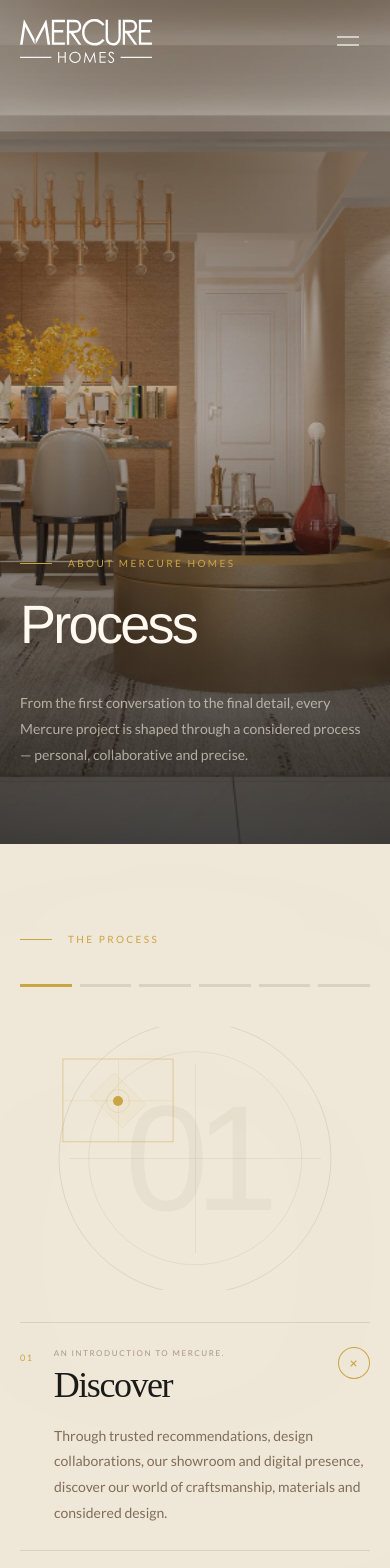
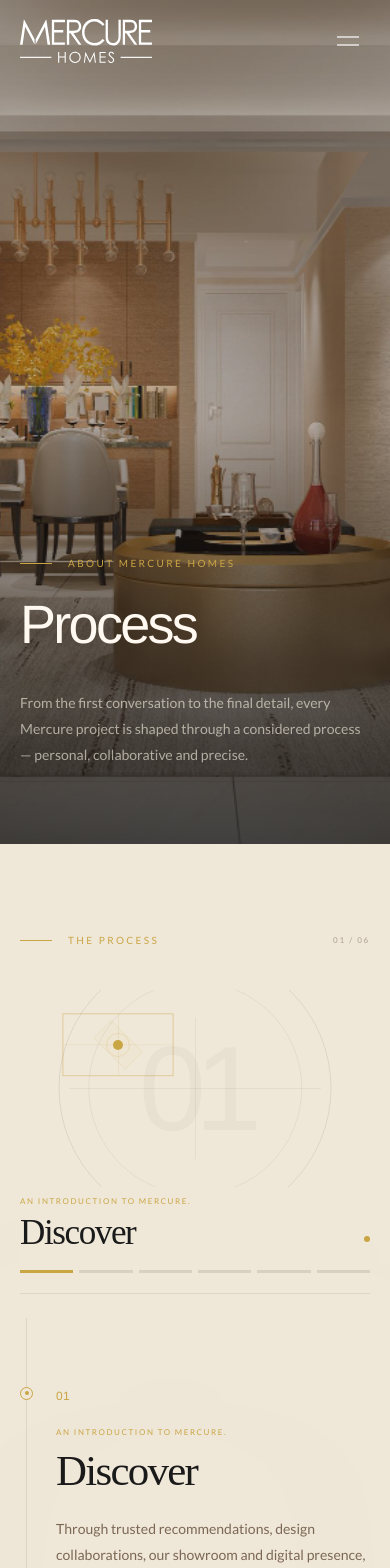
Before and after one commit to Parvesh93/mercure-homes, a Next.js app: page /process in a window 390 px wide. Shown: the top 1568 px of the page. Built offline with nearby package versions, Linux system fonts and the light colour scheme.

Commit message:
Updated process journey

```diff
--- a/src/components/process/ProcessJourney.tsx
+++ b/src/components/process/ProcessJourney.tsx
@@ -128,19 +128,19 @@ function ProcessObject({
 
   return (
     <div className="relative h-full w-full">
-      {/* outer circles */}
+      {/* OUTER CIRCLES */}
 
       <div className="absolute left-1/2 top-1/2 aspect-square w-[78%] -translate-x-1/2 -translate-y-1/2 rounded-full border border-[var(--walnut-patina)]/10" />
 
       <div className="absolute left-1/2 top-1/2 aspect-square w-[61%] -translate-x-1/2 -translate-y-1/2 rounded-full border border-[var(--walnut-patina)]/[0.07]" />
 
-      {/* guides */}
+      {/* GUIDES */}
 
       <div className="absolute left-1/2 top-[14%] h-[72%] w-px bg-[var(--walnut-patina)]/[0.06]" />
 
       <div className="absolute left-[14%] top-1/2 h-px w-[72%] bg-[var(--walnut-patina)]/[0.06]" />
 
-      {/* morphing object */}
+      {/* MORPHING OBJECT */}
 
       <div
         className={[
@@ -183,7 +183,7 @@ function ProcessObject({
         <div className="absolute left-0 top-1/2 h-px w-full bg-[var(--brand-gold)]/18" />
       </div>
 
-      {/* moving point */}
+      {/* MOVING POINT */}
 
       <span
         className={[
@@ -205,7 +205,7 @@ function ProcessObject({
         <span className="absolute inset-[-7px] rounded-full border border-[var(--brand-gold)]/20" />
       </span>
 
-      {/* large number */}
+      {/* LARGE NUMBER */}
 
       <div className="pointer-events-none absolute left-1/2 top-1/2 -translate-x-1/2 -translate-y-1/2 select-none">
         <span
@@ -216,7 +216,7 @@ function ProcessObject({
           className={[
             "block",
             "font-heading",
-            "text-[clamp(150px,16vw,260px)]",
+            "text-[clamp(120px,30vw,260px)]",
             "leading-none",
             "tracking-[-0.09em]",
             "text-[var(--walnut-patina)]/[0.045]",
@@ -255,6 +255,11 @@ export default function ProcessJourney() {
       Array<HTMLElement | null>
     >([]);
 
+  const mobileStepRefs =
+    useRef<
+      Array<HTMLElement | null>
+    >([]);
+
   const [
     activeStep,
     setActiveStep,
@@ -269,52 +274,27 @@ export default function ProcessJourney() {
     100;
 
   /* =========================================================
-     GSAP PIN + STEP ACTIVATION
+     GSAP
   ========================================================= */
 
   useEffect(() => {
     const section =
       sectionRef.current;
 
-    const pinWrap =
-      pinWrapRef.current;
+    if (!section) return;
 
-    const leftPanel =
-      leftPanelRef.current;
-
-    const rightPanel =
-      rightPanelRef.current;
-
-    if (
-      !section ||
-      !pinWrap ||
-      !leftPanel ||
-      !rightPanel
-    ) {
-      return;
-    }
-
-    const desktop =
-      window.matchMedia(
-        "(min-width: 1024px)"
-      ).matches;
+    const {
+      gsap,
+      ScrollTrigger,
+    } = getGSAP();
 
     const reduceMotion =
       window.matchMedia(
         "(prefers-reduced-motion: reduce)"
       ).matches;
 
-    if (
-      !desktop ||
-      reduceMotion
-    ) {
-      return;
-    }
-
-    const {
-      gsap,
-      ScrollTrigger,
-    } = getGSAP();
+    const mm =
+      gsap.matchMedia();
 
     const ctx =
       gsap.context(() => {
@@ -322,6 +302,7 @@ export default function ProcessJourney() {
            INTRO
         ============================================== */
 
+        if (!reduceMotion) {
           gsap.fromTo(
             ".process-intro",
             {
@@ -338,41 +319,69 @@ export default function ProcessJourney() {
               scrollTrigger: {
                 trigger:
                   section,
+
                 start:
                   "top 82%",
+
                 once: true,
               },
             }
           );
+        }
 
         /* =============================================
-           PIN LEFT PANEL
+           DESKTOP
         ============================================== */
 
+        mm.add(
+          "(min-width: 1024px)",
+          () => {
+            const pinWrap =
+              pinWrapRef.current;
+
+            const leftPanel =
+              leftPanelRef.current;
+
+            const rightPanel =
+              rightPanelRef.current;
+
+            if (
+              !pinWrap ||
+              !leftPanel ||
+              !rightPanel
+            ) {
+              return;
+            }
+
+            /* PIN LEFT */
+
             ScrollTrigger.create({
-          trigger: pinWrap,
+              trigger:
+                pinWrap,
 
-          start: "top top",
+              start:
+                "top top",
 
               endTrigger:
                 rightPanel,
 
-          end: "bottom bottom",
+              end:
+                "bottom bottom",
 
               pin:
                 leftPanel,
 
-          pinSpacing: false,
+              pinSpacing:
+                false,
 
-          anticipatePin: 1,
+              anticipatePin:
+                1,
 
               invalidateOnRefresh:
                 true,
             });
 
-        /* =============================================
-           ACTIVE STEP
-        ============================================== */
+            /* ACTIVE STEP */
 
             stepRefs.current.forEach(
               (
@@ -407,16 +416,63 @@ export default function ProcessJourney() {
                 );
               }
             );
+          }
+        );
+
+        /* =============================================
+           MOBILE / TABLET
+        ============================================== */
+
+        mm.add(
+          "(max-width: 1023px)",
+          () => {
+            mobileStepRefs.current.forEach(
+              (
+                step,
+                index
+              ) => {
+                if (!step) return;
+
+                ScrollTrigger.create(
+                  {
+                    trigger:
+                      step,
+
+                    start:
+                      "top 58%",
+
+                    end:
+                      "bottom 42%",
+
+                    onEnter:
+                      () =>
+                        setActiveStep(
+                          index
+                        ),
+
+                    onEnterBack:
+                      () =>
+                        setActiveStep(
+                          index
+                        ),
+                  }
+                );
+              }
+            );
+          }
+        );
 
         ScrollTrigger.refresh();
       }, section);
 
-    return () =>
+    return () => {
+      mm.revert();
       ctx.revert();
+    };
   }, []);
 
   /* =========================================================
-     CLICK STEP
+     DESKTOP STEP CLICK
   ========================================================= */
 
   const selectStep = (
@@ -437,6 +493,28 @@ export default function ProcessJourney() {
     });
   };
 
+  /* =========================================================
+     MOBILE STEP CLICK
+  ========================================================= */
+
+  const selectMobileStep = (
+    index: number
+  ) => {
+    setActiveStep(index);
+
+    const element =
+      mobileStepRefs.current[
+        index
+      ];
+
+    if (!element) return;
+
+    element.scrollIntoView({
+      behavior: "smooth",
+      block: "center",
+    });
+  };
+
   return (
     <section
       ref={sectionRef}
@@ -444,6 +522,7 @@ export default function ProcessJourney() {
       className={[
         "relative",
         "overflow-x-clip",
+        "overflow-y-visible",
         "bg-[var(--alabaster-mist)]",
         "text-[var(--obsidian-slate)]",
       ].join(" ")}
@@ -875,7 +954,10 @@ export default function ProcessJourney() {
           MOBILE / TABLET
       ================================================== */}
 
-      <div className="site-container py-[clamp(90px,12vw,140px)] lg:hidden">
+      <div className="site-container pb-[110px] pt-[90px] lg:hidden">
+        {/* HEADER */}
+
+        <div className="process-intro flex items-center justify-between gap-5">
           <div className="flex items-center gap-4">
             <span className="h-px w-8 bg-[var(--brand-gold)]" />
 
@@ -884,49 +966,44 @@ export default function ProcessJourney() {
             </p>
           </div>
 
-        {/* PROGRESS */}
-
-        <div className="mt-10 flex items-center gap-2">
-          {steps.map(
-            (
-              step,
-              index
-            ) => (
-              <button
-                key={
-                  step.number
-                }
-                type="button"
-                aria-label={`View ${step.title}`}
-                onClick={() =>
-                  setActiveStep(
-                    index
-                  )
-                }
-                className="relative h-[3px] flex-1 overflow-hidden bg-[var(--walnut-patina)]/12"
-              >
-                <span
-                  className={[
-                    "absolute inset-0",
-                    "origin-left",
-                    "bg-[var(--brand-gold)]",
-                    "transition-transform",
-                    "duration-500",
-
-                    index <=
-                    activeStep
-                      ? "scale-x-100"
-                      : "scale-x-0",
-                  ].join(" ")}
-                />
-              </button>
-            )
-          )}
+          <span className="text-[8px] uppercase tracking-[0.22em] text-[var(--walnut-patina)]/38">
+            {
+              current.number
+            }{" "}
+            / 06
+          </span>
         </div>
 
+        {/* =============================================
+            STICKY VISUAL
+        ============================================== */}
+
+        <div
+          className={[
+            "sticky",
+            "top-[68px]",
+            "z-20",
+            "mt-8",
+            "border-b",
+            "border-[var(--walnut-patina)]/10",
+            "bg-[var(--alabaster-mist)]/95",
+            "pb-5",
+            "pt-3",
+            "backdrop-blur-md",
+          ].join(" ")}
+        >
           {/* VISUAL */}
 
-        <div className="relative mt-10 aspect-[4/3] overflow-hidden">
+          <div
+            className={[
+              "relative",
+              "mx-auto",
+              "aspect-[16/9]",
+              "w-full",
+              "max-h-[280px]",
+              "overflow-hidden",
+            ].join(" ")}
+          >
             <ProcessObject
               active={
                 activeStep
@@ -934,9 +1011,126 @@ export default function ProcessJourney() {
             />
           </div>
 
-        {/* ACCORDION */}
+          {/* ACTIVE SUMMARY */}
 
-        <div className="mt-8 border-t border-[var(--walnut-patina)]/12">
+          <div className="mt-2 flex items-end justify-between gap-5">
+            <div>
+              <p
+                key={
+                  current.eyebrow
+                }
+                className={[
+                  "animate-[processCopy_450ms_ease-out]",
+                  "text-[8px]",
+                  "uppercase",
+                  "tracking-[0.2em]",
+                  "text-[var(--brand-gold)]",
+                ].join(" ")}
+              >
+                {
+                  current.eyebrow
+                }
+              </p>
+
+              <h3
+                key={
+                  current.title
+                }
+                className={[
+                  "animate-[processCopy_450ms_ease-out]",
+                  "font-editorial",
+                  "mt-2",
+                  "text-[clamp(31px,9vw,44px)]",
+                  "leading-none",
+                  "tracking-[-0.04em]",
+                ].join(" ")}
+              >
+                {
+                  current.title
+                }
+              </h3>
+            </div>
+
+            <span className="mb-2 h-[6px] w-[6px] shrink-0 rounded-full bg-[var(--brand-gold)]" />
+          </div>
+
+          {/* PROGRESS NAV */}
+
+          <div className="mt-5 flex items-center gap-[6px]">
+            {steps.map(
+              (
+                step,
+                index
+              ) => {
+                const isActive =
+                  index ===
+                  activeStep;
+
+                const complete =
+                  index <
+                  activeStep;
+
+                return (
+                  <button
+                    key={
+                      step.number
+                    }
+                    type="button"
+                    aria-label={`Go to ${step.title}`}
+                    onClick={() =>
+                      selectMobileStep(
+                        index
+                      )
+                    }
+                    className={[
+                      "relative",
+                      "h-[3px]",
+                      "flex-1",
+                      "overflow-hidden",
+                      "bg-[var(--walnut-patina)]/12",
+                    ].join(" ")}
+                  >
+                    <span
+                      className={[
+                        "absolute",
+                        "inset-0",
+                        "origin-left",
+                        "bg-[var(--brand-gold)]",
+                        "transition-transform",
+                        "duration-500",
+
+                        isActive ||
+                        complete
+                          ? "scale-x-100"
+                          : "scale-x-0",
+                      ].join(" ")}
+                    />
+                  </button>
+                );
+              }
+            )}
+          </div>
+        </div>
+
+        {/* =============================================
+            MOBILE STEPS
+        ============================================== */}
+
+        <div className="relative mt-6">
+          {/* LINE */}
+
+          <div
+            aria-hidden="true"
+            className={[
+              "absolute",
+              "bottom-0",
+              "left-[6px]",
+              "top-0",
+              "w-px",
+              "bg-[var(--walnut-patina)]/10",
+            ].join(" ")}
+          />
+
           {steps.map(
             (
               step,
@@ -951,121 +1145,156 @@ export default function ProcessJourney() {
                   key={
                     step.number
                   }
-                  className="border-b border-[var(--walnut-patina)]/12"
+                  ref={(
+                    element
+                  ) => {
+                    mobileStepRefs.current[
+                      index
+                    ] =
+                      element;
+                  }}
+                  className={[
+                    "relative",
+                    "min-h-[58svh]",
+                    "border-b",
+                    "border-[var(--walnut-patina)]/10",
+                    "pb-16",
+                    "pl-9",
+                    "pt-16",
+                  ].join(" ")}
                 >
-                  <button
-                    type="button"
-                    onClick={() =>
-                      setActiveStep(
-                        index
-                      )
-                    }
-                    className="w-full py-6 text-left"
-                  >
-                    <div className="flex items-start justify-between gap-6">
-                      <div className="flex min-w-0 gap-5">
+                  {/* NODE */}
+
                   <span
                     className={[
-                            "pt-[4px]",
-                            "text-[9px]",
-                            "tracking-[0.18em]",
+                      "absolute",
+                      "left-0",
+                      "top-[69px]",
+                      "flex",
+                      "items-center",
+                      "justify-center",
+                      "rounded-full",
+                      "border",
+                      "bg-[var(--alabaster-mist)]",
+                      "transition-all",
+                      "duration-500",
+
+                      isActive
+                        ? [
+                            "h-[13px]",
+                            "w-[13px]",
+                            "border-[var(--brand-gold)]",
+                          ].join(
+                            " "
+                          )
+                        : [
+                            "h-[9px]",
+                            "w-[9px]",
+                            "border-[var(--walnut-patina)]/22",
+                          ].join(
+                            " "
+                          ),
+                    ].join(" ")}
+                  >
+                    {isActive && (
+                      <span className="h-[4px] w-[4px] rounded-full bg-[var(--brand-gold)]" />
+                    )}
+                  </span>
+
+                  {/* NUMBER */}
+
+                  <span
+                    className={[
+                      "font-heading",
+                      "text-[12px]",
+                      "tracking-[0.03em]",
+                      "transition-colors",
 
                       isActive
                         ? "text-[var(--brand-gold)]"
-                              : "text-[var(--walnut-patina)]/38",
-                          ].join(
-                            " "
-                          )}
+                        : "text-[var(--walnut-patina)]/35",
+                    ].join(" ")}
                   >
                     {
                       step.number
                     }
                   </span>
 
-                        <div>
-                          <p className="text-[8px] uppercase tracking-[0.2em] text-[var(--walnut-patina)]/42">
+                  {/* EYEBROW */}
+
+                  <p
+                    className={[
+                      "mt-5",
+                      "text-[8px]",
+                      "uppercase",
+                      "tracking-[0.2em]",
+                      "transition-colors",
+                      "duration-500",
+
+                      isActive
+                        ? "text-[var(--brand-gold)]"
+                        : "text-[var(--walnut-patina)]/38",
+                    ].join(" ")}
+                  >
                     {
                       step.eyebrow
                     }
                   </p>
 
+                  {/* TITLE */}
+
                   <h2
                     className={[
                       "font-editorial",
-                              "mt-2",
-                              "text-[clamp(36px,9vw,54px)]",
-                              "leading-none",
+                      "mt-3",
+                      "text-[clamp(38px,11vw,54px)]",
+                      "leading-[0.98]",
                       "tracking-[-0.04em]",
+                      "transition-colors",
+                      "duration-500",
 
                       isActive
                         ? "text-[var(--obsidian-slate)]"
-                                : "text-[var(--walnut-patina)]/55",
-                            ].join(
-                              " "
-                            )}
+                        : "text-[var(--walnut-patina)]/52",
+                    ].join(" ")}
                   >
                     {
                       step.title
                     }
                   </h2>
-                        </div>
-                      </div>
 
-                      <span
+                  {/* COPY */}
+
+                  <p
                     className={[
-                          "flex",
-                          "h-8",
-                          "w-8",
-                          "shrink-0",
-                          "items-center",
-                          "justify-center",
-                          "rounded-full",
-                          "border",
-                          "transition-transform",
+                      "mt-6",
+                      "max-w-[560px]",
+                      "text-[14px]",
+                      "leading-[1.85]",
+                      "transition-all",
                       "duration-500",
 
                       isActive
                         ? [
-                                "rotate-45",
-                                "border-[var(--brand-gold)]",
-                                "text-[var(--brand-gold)]",
+                            "translate-y-0",
+                            "text-[var(--walnut-patina)]/68",
+                            "opacity-100",
                           ].join(
                             " "
                           )
                         : [
-                                "border-[var(--walnut-patina)]/15",
-                                "text-[var(--walnut-patina)]/40",
+                            "translate-y-1",
+                            "text-[var(--walnut-patina)]/48",
+                            "opacity-70",
                           ].join(
                             " "
                           ),
-                        ].join(
-                          " "
-                        )}
-                      >
-                        +
-                      </span>
-                    </div>
-
-                    <div
-                      className={[
-                        "grid",
-                        "transition-all",
-                        "duration-700",
-
-                        isActive
-                          ? "grid-rows-[1fr] opacity-100"
-                          : "grid-rows-[0fr] opacity-0",
                     ].join(" ")}
                   >
-                      <div className="overflow-hidden">
-                        <p className="ml-[34px] mt-5 max-w-[580px] text-[14px] leading-[1.85] text-[var(--walnut-patina)]/65">
                     {
                       step.text
                     }
                   </p>
-                      </div>
-                    </div>
-                  </button>
                 </article>
               );
             }
```
Lines whose indentation alone changed are shown as unchanged.
